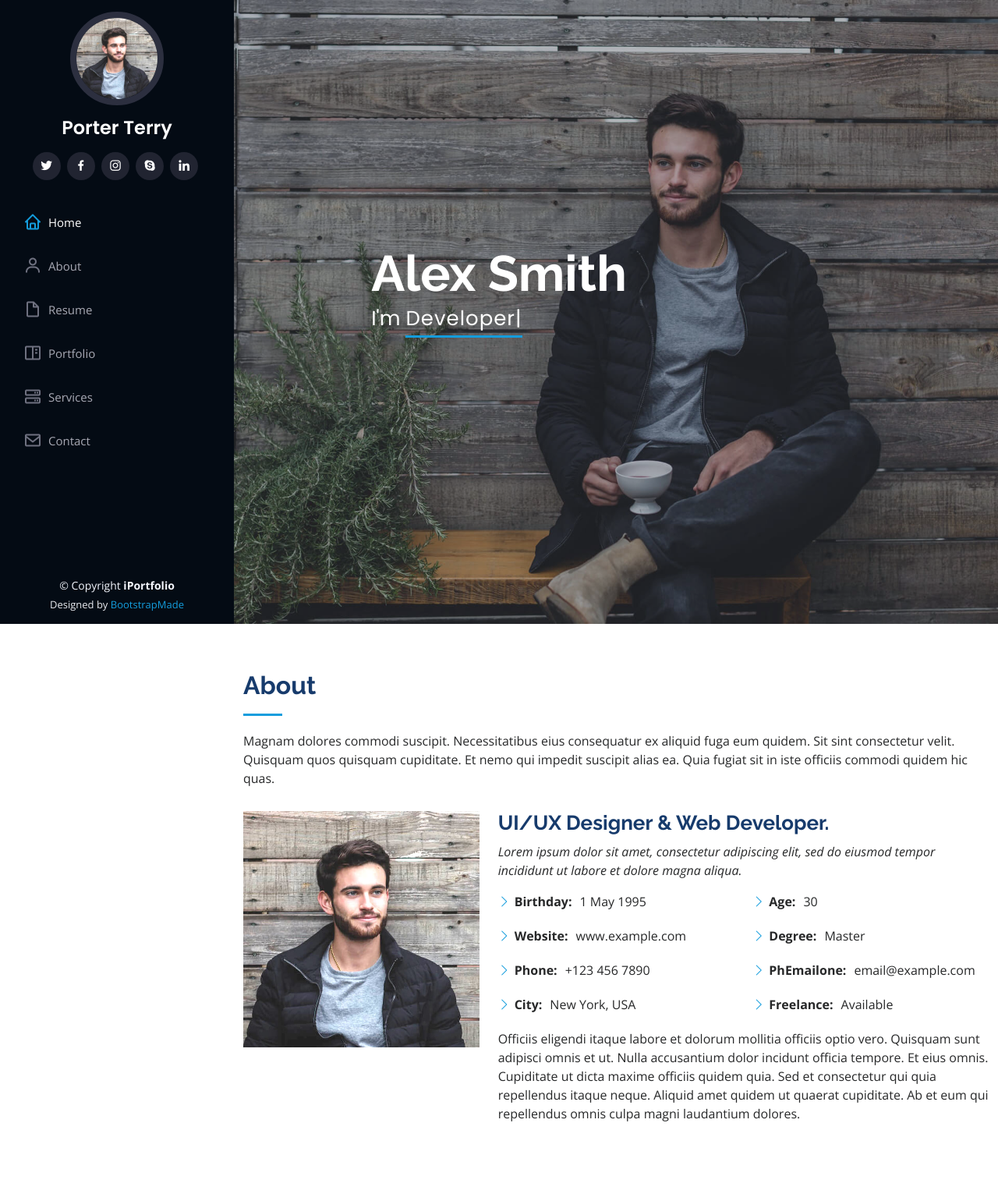
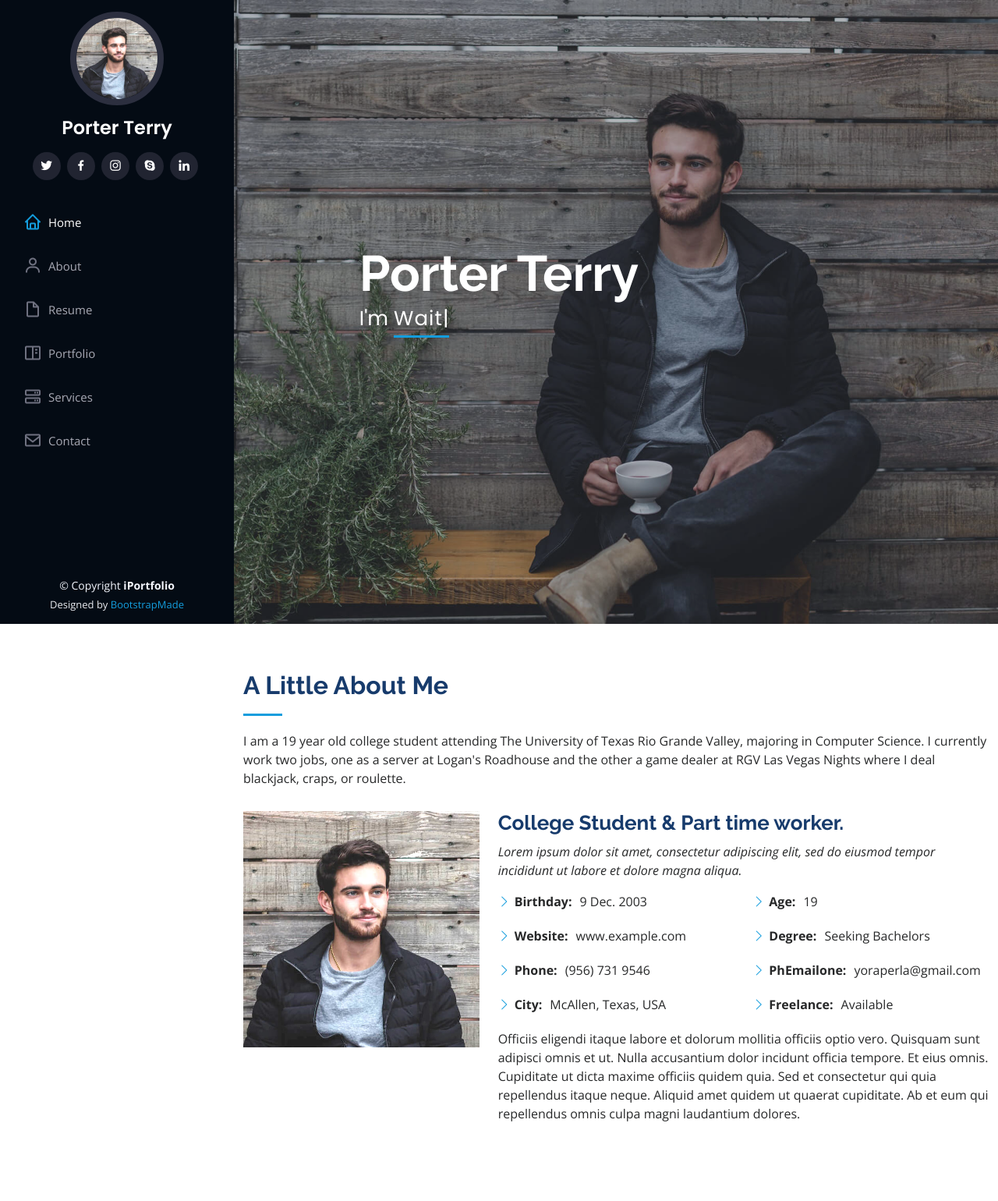
Before and after one commit to porterty/resume, a Flask app: page / in a window 1280 px wide. Shown: the top 1540 px of the page at 78% size. Run offline with Flask 2, Linux system fonts and the light colour scheme; some libraries are stand-ins or nearby versions.

Commit message:
added about me info

```diff
--- a/templates/index.html
+++ b/templates/index.html
@@ -72,8 +72,8 @@
   <!-- ======= Hero Section ======= -->
   <section id="hero" class="d-flex flex-column justify-content-center align-items-center">
     <div class="hero-container" data-aos="fade-in">
-      <h1>Alex Smith</h1>
-      <p>I'm <span class="typed" data-typed-items="Designer, Developer, Freelancer, Photographer"></span></p>
+      <h1>Porter Terry</h1>
+      <p>I'm <span class="typed" data-typed-items="Student, Waiter, Game Dealer"></span></p>
     </div>
   </section><!-- End Hero -->
 
@@ -84,8 +84,8 @@
       <div class="container">
 
         <div class="section-title">
-          <h2>About</h2>
-          <p>Magnam dolores commodi suscipit. Necessitatibus eius consequatur ex aliquid fuga eum quidem. Sit sint consectetur velit. Quisquam quos quisquam cupiditate. Et nemo qui impedit suscipit alias ea. Quia fugiat sit in iste officiis commodi quidem hic quas.</p>
+          <h2>A Little About Me</h2>
+          <p>I am a 19 year old college student attending The University of Texas Rio Grande Valley, majoring in Computer Science. I currently work two jobs, one as a server at Logan's Roadhouse and the other a game dealer at RGV Las Vegas Nights where I deal blackjack, craps, or roulette.</p>
         </div>
 
         <div class="row">
@@ -93,7 +93,7 @@
             <img src="static/img/profile-img.jpg" class="img-fluid" alt="">
           </div>
           <div class="col-lg-8 pt-4 pt-lg-0 content" data-aos="fade-left">
-            <h3>UI/UX Designer &amp; Web Developer.</h3>
+            <h3>College Student &amp; Part time worker.</h3>
             <p class="fst-italic">
               Lorem ipsum dolor sit amet, consectetur adipiscing elit, sed do eiusmod tempor incididunt ut labore et dolore
               magna aliqua.
@@ -101,17 +101,17 @@
             <div class="row">
               <div class="col-lg-6">
                 <ul>
-                  <li><i class="bi bi-chevron-right"></i> <strong>Birthday:</strong> <span>1 May 1995</span></li>
+                  <li><i class="bi bi-chevron-right"></i> <strong>Birthday:</strong> <span>9 Dec. 2003</span></li>
                   <li><i class="bi bi-chevron-right"></i> <strong>Website:</strong> <span>www.example.com</span></li>
-                  <li><i class="bi bi-chevron-right"></i> <strong>Phone:</strong> <span>+123 456 7890</span></li>
-                  <li><i class="bi bi-chevron-right"></i> <strong>City:</strong> <span>New York, USA</span></li>
+                  <li><i class="bi bi-chevron-right"></i> <strong>Phone:</strong> <span>(956) 731 9546</span></li>
+                  <li><i class="bi bi-chevron-right"></i> <strong>City:</strong> <span>McAllen, Texas, USA</span></li>
                 </ul>
               </div>
               <div class="col-lg-6">
                 <ul>
-                  <li><i class="bi bi-chevron-right"></i> <strong>Age:</strong> <span>30</span></li>
-                  <li><i class="bi bi-chevron-right"></i> <strong>Degree:</strong> <span>Master</span></li>
-                  <li><i class="bi bi-chevron-right"></i> <strong>PhEmailone:</strong> <span>email@example.com</span></li>
+                  <li><i class="bi bi-chevron-right"></i> <strong>Age:</strong> <span>19</span></li>
+                  <li><i class="bi bi-chevron-right"></i> <strong>Degree:</strong> <span>Seeking Bachelors</span></li>
+                  <li><i class="bi bi-chevron-right"></i> <strong>PhEmailone:</strong> <span>yoraperla@gmail.com</span></li>
                   <li><i class="bi bi-chevron-right"></i> <strong>Freelance:</strong> <span>Available</span></li>
                 </ul>
               </div>
```
